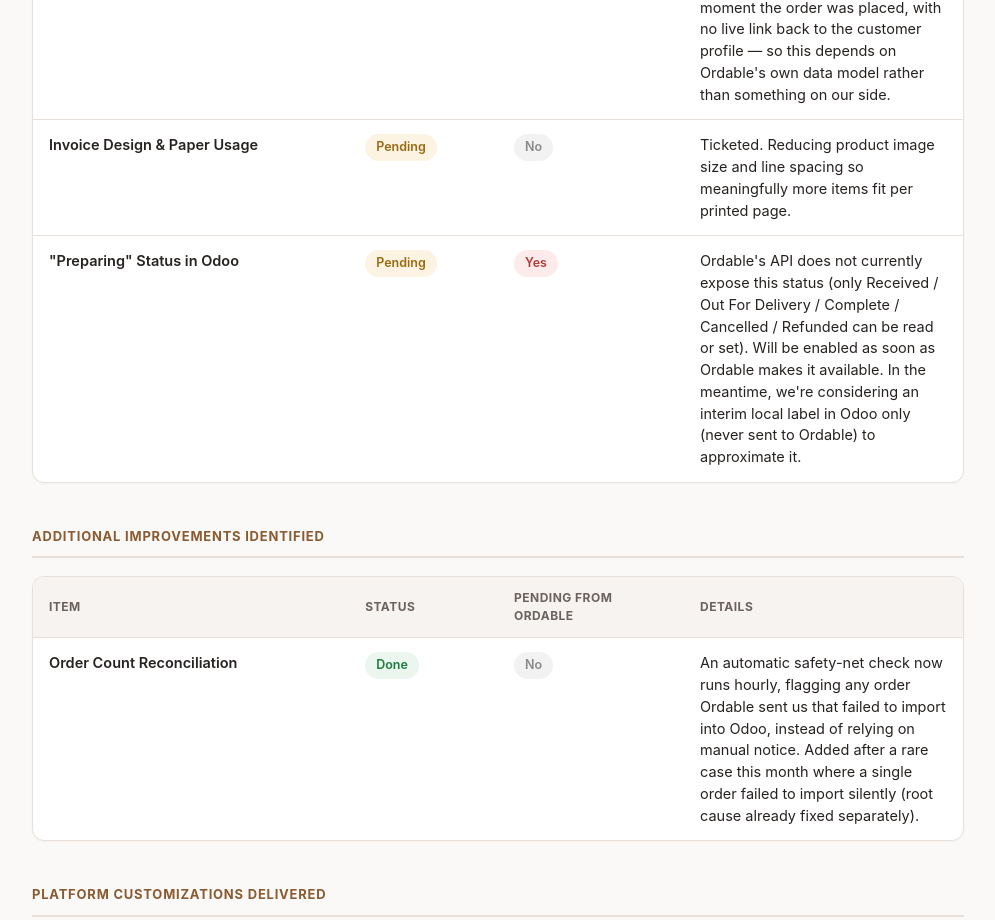
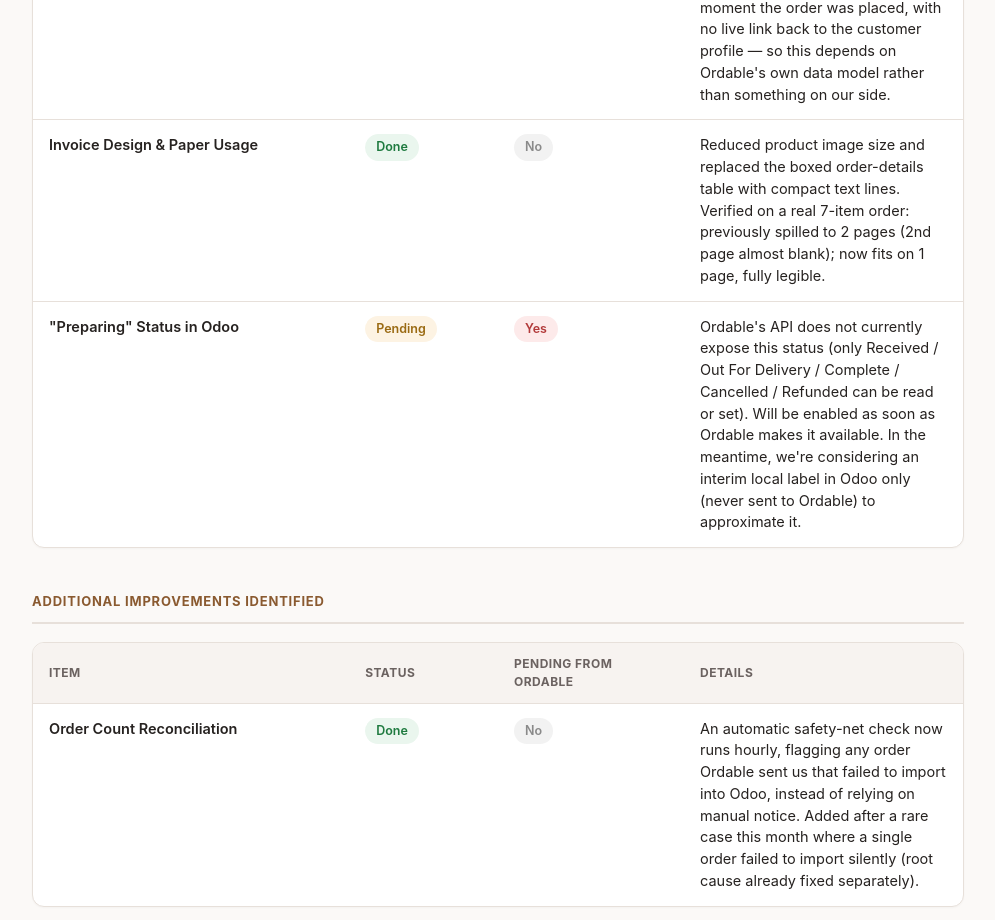
Before and after one commit to centrixplus/newformskw-status, a plain HTML site: page index.html in a window 1280 px wide. Shown: the part 880-1800 px from the top of the page, without its empty margins (142-1137 px from the left). Drawn offline with Linux system fonts and the light colour scheme.

Commit message:
Mark invoice paper-usage fix as done, verified 2 pages -> 1 page

```diff
--- a/index.html
+++ b/index.html
@@ -138,9 +138,9 @@
           </tr>
           <tr>
             <td data-label="Item"><div class="item-name">Invoice Design &amp; Paper Usage</div></td>
-            <td data-label="Status"><span class="pill pending">Pending</span></td>
+            <td data-label="Status"><span class="pill done">Done</span></td>
             <td data-label="Pending from Ordable"><span class="pill ordable-no">No</span></td>
-            <td data-label="Details">Ticketed. Reducing product image size and line spacing so meaningfully more items fit per printed page.</td>
+            <td data-label="Details">Reduced product image size and replaced the boxed order-details table with compact text lines. Verified on a real 7-item order: previously spilled to 2 pages (2nd page almost blank); now fits on 1 page, fully legible.</td>
           </tr>
           <tr>
             <td data-label="Item"><div class="item-name">"Preparing" Status in Odoo</div></td>
```
